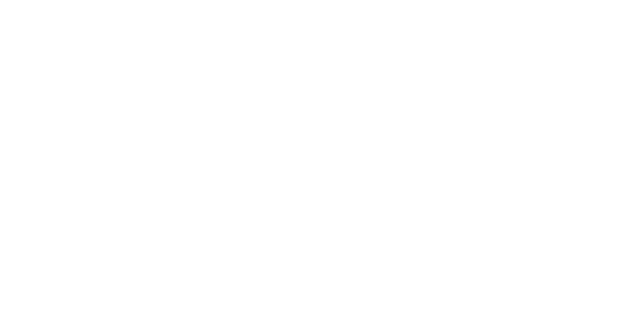
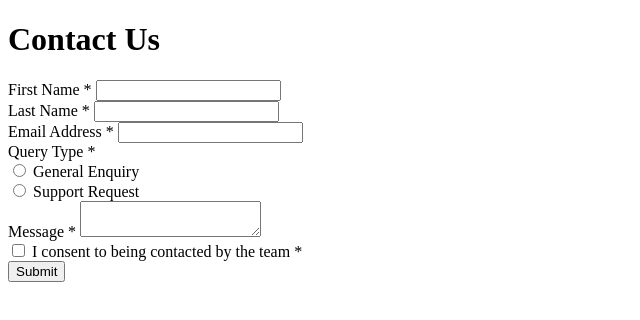
Before and after one commit to ronitzdev/contact-form, a plain HTML site: page index.html in a window 1280 px wide. Shown: the whole page, without its empty margins (0-640 px from the left). Drawn offline with Linux system fonts and the light colour scheme.

Commit message:
Feat: basic html and css

```diff
--- a/index.html
+++ b/index.html
@@ -23,6 +23,49 @@
     <link rel="stylesheet" href="css/main.css" />
   </head>
   <body>
+    <main class="main-container">
+      <h1>Contact Us</h1>
+      <form>
+        <div class="form-block">
+          <div class="block-item block-item--pad-bottom">
+            <label for="firt-name">First Name <span>*</span></label>
+            <input type="text" name="first-name" id="firt-name" required>
+          </div>
+          <div class="block-item">
+            <label for="last-name">Last Name <span>*</span></label>
+            <input type="text" name="last-name" id="last-name" required>
+          </div>
+        </div>
+        <div class="form-block">
+          <div class="block-item">
+            <label for="email">Email Address <span>*</span></label>
+            <input type="email" name="email" id="email" required>
+          </div>
+        </div>
+        <div class="form-block">
+          <label id="label-query">Query Type <span>*</span></label>
+          <div class="block-items">
+            <div class="item-option">
+              <input type="radio" name="query-type" id="query-type1" value="general-enquiry" required/>
+              <label for="query-type1">General Enquiry</label>
+            </div>
+            <div class="item-option">
+              <input type="radio" name="query-type" id="query-type2" value="support-request" required/>
+              <label for="query-type2">Support Request</label>
+            </div>
+          </div>
+        </div>
+        <div class="form-block form-block--message">
+          <label for="message">Message <span>*</span></label>
+          <textarea id="message" name="message" required></textarea>
+        </div>
+        <div class="check-terms">
+          <input type="checkbox" name="terms" id="check" required></input>
+          <label for="check">I consent to being contacted by the team <span>*</span></label>
+        </div>
+        <button type="submit">Submit</button>
+      </form>
+    </main>
     <!-- js -->
     <script src="js/script.js" type="text/javascript" defer></script>
   </body>
```
